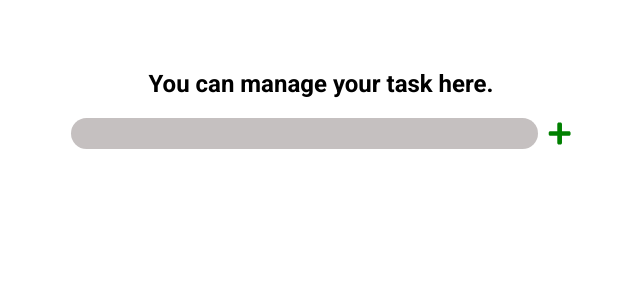
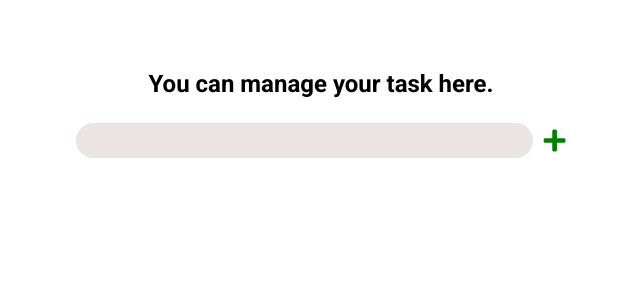
Before and after one commit to ankitjhagithub21/techsimplus-todoapp, a React (Vite) app: page / in a window 1280 px wide. Shown: the top 300 px of the page, without its empty margins (319-959 px from the left). Built offline with nearby package versions, Linux system fonts and the light colour scheme.

Commit message:
improve ui

```diff
--- a/src/App.css
+++ b/src/App.css
@@ -29,6 +29,7 @@ h2{
   align-items: center;
   justify-content: center;
   gap: 10px;
+  padding: 5px;
 }
 
 
@@ -42,11 +43,12 @@ li{
 .input input{
 
   width: 100%;
-  padding: 8px 10px;
+  padding: 8px 14px;
   border: none;
   outline: none;
-  background-color: rgb(197, 192, 192);
+  background-color: rgb(235, 228, 228);
   border-radius: 30px;
+  font-size: 16px;
 }
 li{
   font-size: 20px;
```
